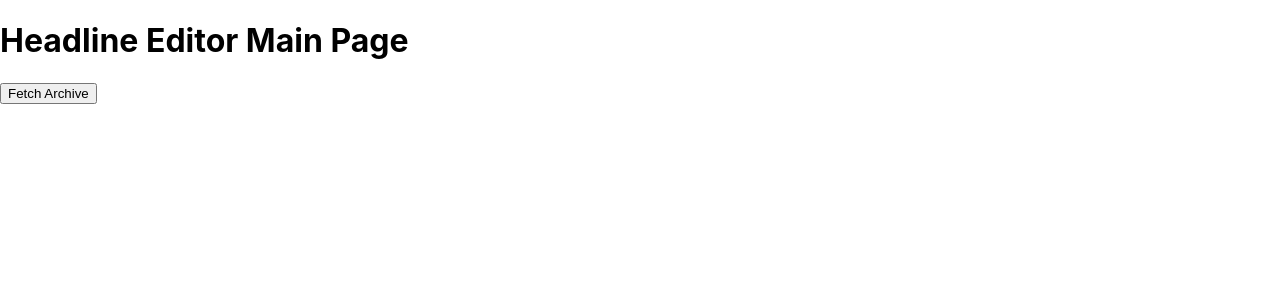
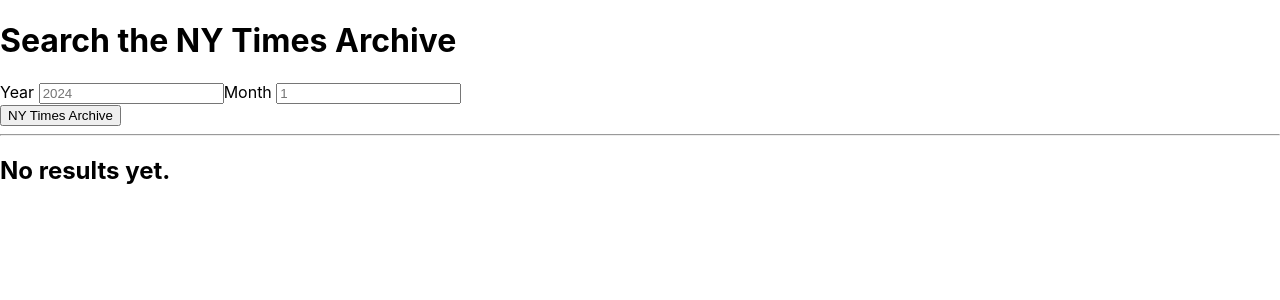
Before and after one commit to wlmccrae/headline-editor, a React (Create React App) app in the folder ghi/: page / in a window 1280 px wide. Shown: the top 300 px of the page. Built offline with nearby package versions, Linux system fonts and the light colour scheme; no server answers.

Commit message:
Takes user input for month and year to ssearch archive

```diff
--- a/ghi/package.json
+++ b/ghi/package.json
@@ -9,7 +9,7 @@
     "react": "^18.3.1",
     "react-dom": "^18.3.1",
     "react-router-dom": "^6.23.1",
-    "react-scripts": "5.0.1",
+    "react-scripts": "^5.0.1",
     "web-vitals": "^2.1.4"
   },
   "scripts": {
--- a/ghi/src/components/MainPage.js
+++ b/ghi/src/components/MainPage.js
@@ -2,17 +2,43 @@
 
 function MainPage() {
     const [copyright, setCopyright] = useState('');
-    const [articleLoaded, setArticleLoaded] = useState(false);
+    const [resultsLoaded, setResultsLoaded] = useState(false);
     const [myArticle, setMyArticle] = useState({
         headline: {main: ''},
         snippet: '',
         byline: {original: ''},
     });
+    const [archiveFormData, setArchiveFormData] = useState({
+        month: 0,
+        year: 0,
+    });
+    const monthDict = {
+        1: "January",
+        2: "February",
+        3: "March",
+        4: "April",
+        5: "May",
+        6: "June",
+        7: "July",
+        8: "August",
+        9: "September",
+        10: "October",
+        11: "November",
+        12: "December"
+    };
     const API_KEY = process.env.REACT_APP_NYT_API_KEY;
-    const archiveURL = `https://corsproxy.io/?https://api.nytimes.com/svc/archive/v1/2024/2.json?api-key=${API_KEY}`;
+
+    // Handle when the form changes
+    const handleChange = (event) => {
+        setArchiveFormData({
+            ...archiveFormData,
+            [event.target.name]: event.target.value
+        });
+    };
 
     // Handle the fetch archive button.
     const fetchArchive = async (event) => {
+        const archiveURL = `https://corsproxy.io/?https://api.nytimes.com/svc/archive/v1/${archiveFormData.year}/${archiveFormData.month}.json?api-key=${API_KEY}`;
         event.preventDefault();
 
         const archiveResponse = await fetch(archiveURL);
@@ -21,27 +47,54 @@
             console.log(`***** Archive Data ==> ${JSON.stringify(archiveData)}`);
 
             setCopyright(archiveData.copyright);
-            setArticleLoaded(true);
+            setResultsLoaded(true);
             setMyArticle(archiveData.response.docs[0]);
-            console.log(`***** Copyright: ${copyright}`);
-            console.log(`***** Article Info: ${JSON.stringify(myArticle)}`);
-            console.log(`***** Component Status: ${articleLoaded}`);
-
         } else {
             window.confirm("There was a problem fetching the NY Times archive.")
         }
+        console.log(`***** Copyright: ${copyright}`);
+        console.log(`***** Article Info: ${JSON.stringify(myArticle)}`);
+        console.log(`***** Component Status: ${resultsLoaded}`);
     };
+
+    // Handle the search archive button.
+    // const searchArchive = async (event) => {
+    //     const searchURL = `https://api.nytimes.com/svc/search/v2/articlesearch.json?q=election&api-key=${API_KEY}`;
+    //     event.preventDefault();
+
+    //     const archiveResponse = await fetch(searchURL);
+    //     if (archiveResponse.ok) {
+    //         const archiveData = await archiveResponse.json();
+    //         console.log(`***** Search Archive Data ==> ${JSON.stringify(archiveData)}`);
+
+    //     } else {
+    //         window.confirm("There was a problem searching the NY Times archive.")
+    //     }
+    // };
+
+    // Handle the Top Stories button.
+    // const fetchTopStories = async (event) => {
+    //     event.preventDefault();
+
+    //     const archiveResponse = await fetch(topStoriesURL);
+    //     if (archiveResponse.ok) {
+    //         const archiveData = await archiveResponse.json();
+    //         console.log(`***** Top Stories Data ==> ${JSON.stringify(archiveData)}`);
+
+    //     } else {
+    //         window.confirm("There was a problem fetching the NY Times Top Stories.")
+    //     }
+    // };
 
     const freshLanding = () => (
         <div className="initialdisplay">
-            <h1>Headline Editor Main Page</h1>
-            <button onClick={fetchArchive}>Fetch Archive</button>
+            <h2>No results yet.</h2>
         </div>
     );
 
     const archiveLoaded = () => (
         <div className="archivedisplay">
-            <h1>NY Times Archive for 2024 February</h1>
+            <h1>NY Times Archive for { archiveFormData.year } { monthDict[archiveFormData.month] }</h1>
             <h2>{copyright}</h2>
             <h2>{myArticle.headline.main}</h2>
             <p>{myArticle.snippet}</p>
@@ -51,7 +104,20 @@
 
     return (
         <div className="content">
-            {articleLoaded ? archiveLoaded() : freshLanding()}
+            <h1>Search the NY Times Archive</h1>
+            <div className="searches">
+                <form onSubmit={fetchArchive} id='archive-form' className='archive-form'>
+                    <label htmlFor="year">Year </label>
+                    <input onChange={handleChange} type="text" id="year" name="year" placeholder="2024" />
+                    <label htmlFor="month">Month </label>
+                    <input onChange={handleChange} type="text" id="month" name="month" placeholder="1" />
+                </form>
+                <button onClick={fetchArchive}>NY Times Archive</button>
+                <hr></hr>
+            </div>
+            <div className="results">
+                {resultsLoaded ? archiveLoaded() : freshLanding()}
+            </div>
         </div>
 
     );
```
Also changed, not shown: 1 other file (tests, documents, lock files or other folders).
